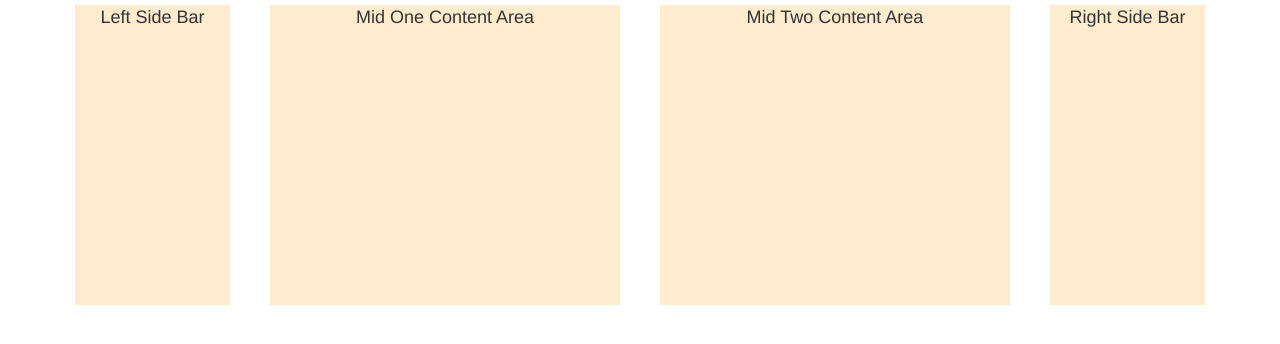
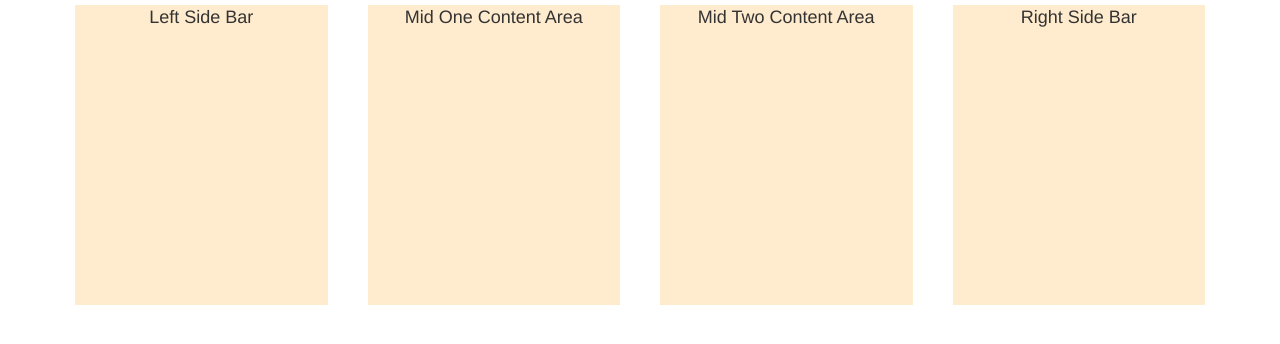
Before and after one commit to AbhiBajpaishek/BootstrapPOC, a plain HTML site: page BootstrapPOC/Index.html in a window 1280 px wide. Drawn offline with nearby package versions, Linux system fonts and the light colour scheme.

Commit message:
Grid classes for xs and md devices used

```diff
--- a/BootstrapPOC/Index.html
+++ b/BootstrapPOC/Index.html
@@ -21,16 +21,16 @@
 <body>
     <div class="container">
         <div class="row">
-            <div class="col-md-2">
+            <div class="col-xs-6 col-md-3">
                 <div class="customDiv">Left Side Bar</div>
             </div>
-            <div class="col-md-4">
+            <div class="col-xs-6 col-md-3">
                 <div class="customDiv">Mid One Content Area</div>
             </div>
-            <div class="col-md-4">
+            <div class="col-xs-6 col-md-3">
                 <div class="customDiv">Mid Two Content Area</div>
             </div>
-            <div class="col-md-2">
+            <div class="col-xs-6 col-md-3">
                 <div class="customDiv">Right Side Bar</div>
             </div>
         </div>
```
